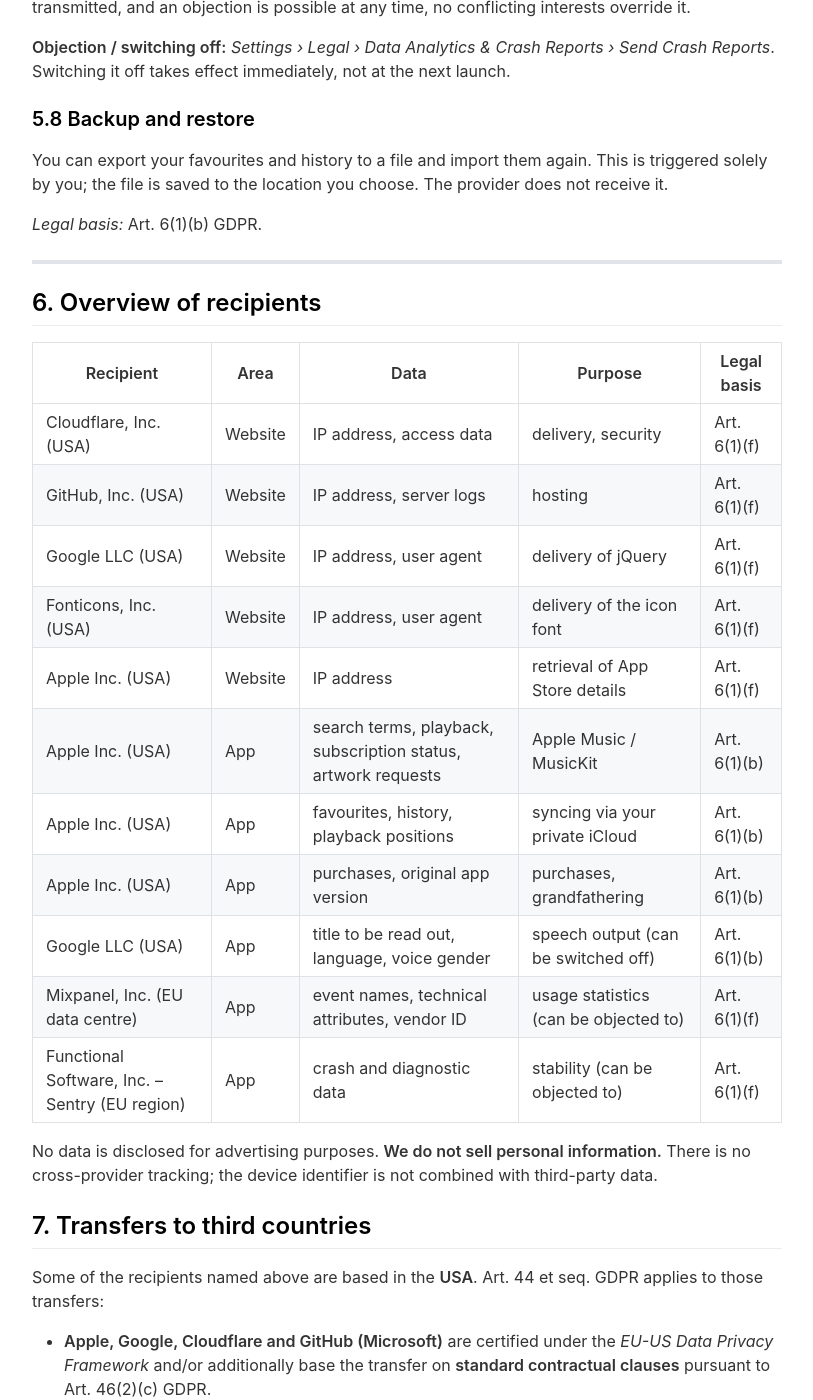
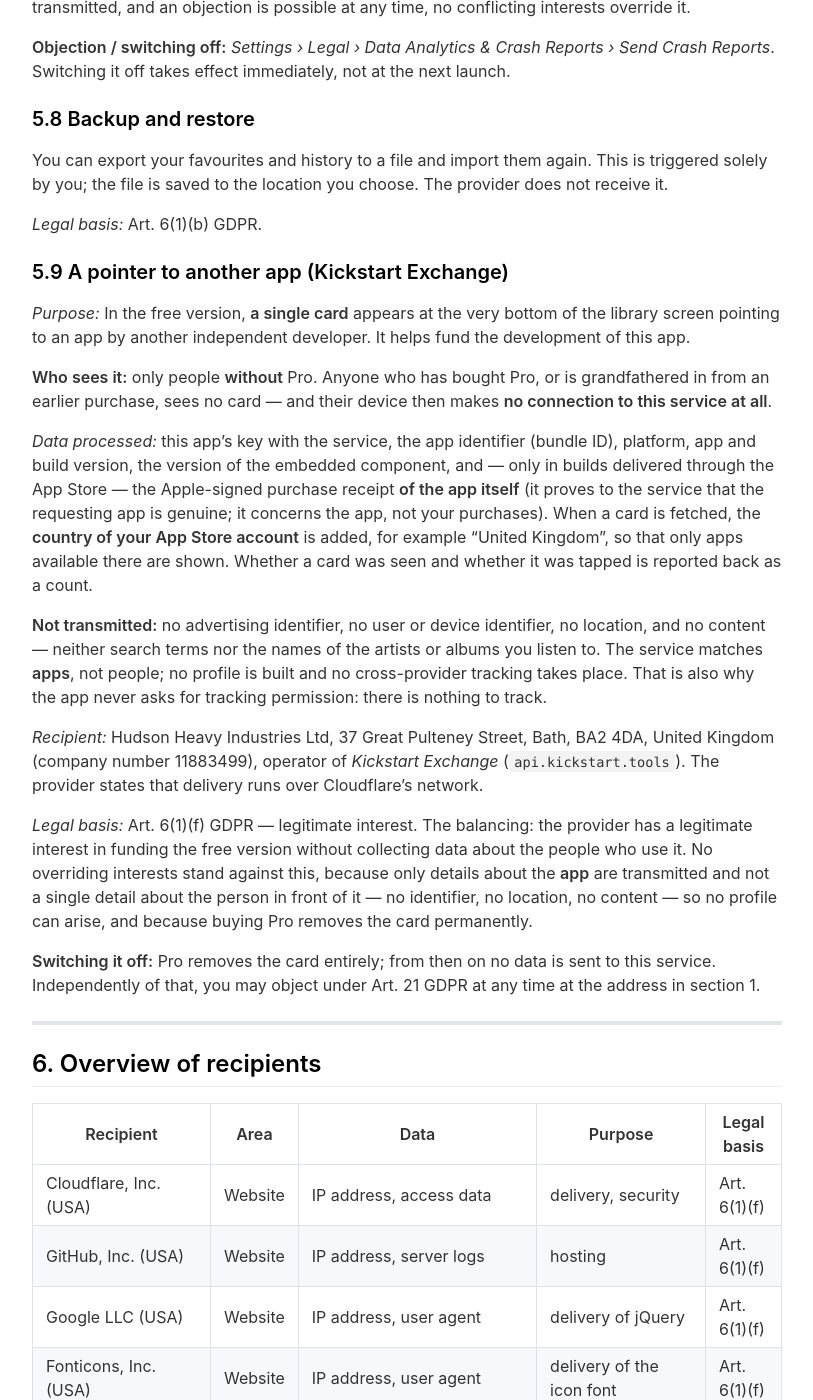
Before and after one commit to pkurzok/PlayTales-Web, a Jekyll site: the page built from _pages/privacypolicy.md, in a window 1280 px wide and 1400 px high, scrolled down 4685 px. Shown: the whole window, without its empty margins (233-1046 px from the left). Built offline with Jekyll 4.4.1, drawn with Linux system fonts in a browser that asks for light colours; nearby versions of some CDN libraries; some of the changed text lies outside the part shown.

Commit message:
Name Kickstart Exchange in the privacy policy, including the COPPA and CCPA sections
Version 1.5.1 shows a single cross-promotion card at the foot of the library to users
without Pro. Three statements became false and are corrected rather than softened:
section 9's "there is no advertising", section 14's COPPA claim of the same, and
section 15's "no advertising network or ad SDK receives data from this app".

New section 5.9 describes what is sent (details about the app, plus the App Store
account's country — no identifier, no location, no content), who receives it (Hudson
Heavy Industries Ltd, UK), and that Pro removes the card and with it every request.
COPPA now says what is true and what matters there: the advert is contextual, chosen
from the storefront country alone, with no behavioural profiling and nothing collected
about the child. CCPA keeps the no-sale and no-cross-context-sharing statements, which
still hold, and explains why.

Co-Authored-By: Claude Opus 5 (1M context) <noreply@anthropic.com>

```diff
--- a/_pages/privacypolicy.md
+++ b/_pages/privacypolicy.md
@@ -219,6 +219,41 @@ solely by you; the file is saved to the location you choose. The provider does n
 
 *Legal basis:* Art. 6(1)(b) GDPR.
 
+### 5.9 A pointer to another app (Kickstart Exchange)
+
+*Purpose:* In the free version, **a single card** appears at the very bottom of the library screen
+pointing to an app by another independent developer. It helps fund the development of this app.
+
+**Who sees it:** only people **without** Pro. Anyone who has bought Pro, or is grandfathered in from
+an earlier purchase, sees no card — and their device then makes **no connection to this service at
+all**.
+
+*Data processed:* this app's key with the service, the app identifier (bundle ID), platform, app and
+build version, the version of the embedded component, and — only in builds delivered through the App
+Store — the Apple-signed purchase receipt **of the app itself** (it proves to the service that the
+requesting app is genuine; it concerns the app, not your purchases). When a card is fetched, the
+**country of your App Store account** is added, for example "United Kingdom", so that only apps
+available there are shown. Whether a card was seen and whether it was tapped is reported back as a
+count.
+
+**Not transmitted:** no advertising identifier, no user or device identifier, no location, and no
+content — neither search terms nor the names of the artists or albums you listen to. The service
+matches **apps**, not people; no profile is built and no cross-provider tracking takes place. That
+is also why the app never asks for tracking permission: there is nothing to track.
+
+*Recipient:* Hudson Heavy Industries Ltd, 37 Great Pulteney Street, Bath, BA2 4DA, United Kingdom
+(company number 11883499), operator of *Kickstart Exchange* (`api.kickstart.tools`). The provider
+states that delivery runs over Cloudflare's network.
+
+*Legal basis:* Art. 6(1)(f) GDPR — legitimate interest. The balancing: the provider has a legitimate
+interest in funding the free version without collecting data about the people who use it. No
+overriding interests stand against this, because only details about the **app** are transmitted and
+not a single detail about the person in front of it — no identifier, no location, no content — so no
+profile can arise, and because buying Pro removes the card permanently.
+
+**Switching it off:** Pro removes the card entirely; from then on no data is sent to this service.
+Independently of that, you may object under Art. 21 GDPR at any time at the address in section 1.
+
 ---
 
 ## 6. Overview of recipients
@@ -236,9 +271,13 @@ solely by you; the file is saved to the location you choose. The provider does n
 | Google LLC (USA) | App | title to be read out, language, voice gender | speech output (can be switched off) | Art. 6(1)(b) |
 | Mixpanel, Inc. (EU data centre) | App | event names, technical attributes, vendor ID | usage statistics (can be objected to) | Art. 6(1)(f) |
 | Functional Software, Inc. – Sentry (EU region) | App | crash and diagnostic data | stability (can be objected to) | Art. 6(1)(f) |
+| Hudson Heavy Industries Ltd – Kickstart Exchange (United Kingdom) | App | app identifier, versions, the app's own purchase receipt, App Store account country, impression and click counts | pointer to another app (removed by Pro) | Art. 6(1)(f) |
 
-No data is disclosed for advertising purposes. **We do not sell personal information.** There is no
-cross-provider tracking; the device identifier is not combined with third-party data.
+**No data about you is disclosed for advertising purposes.** Since version 1.5.1 the free version
+does show a pointer to another app (section 5.9) — but only details about **this app** are
+transmitted for it, and not a single one about the person using it. **We do not sell personal
+information.** There is no cross-provider tracking; the device identifier from section 5.6 is not
+combined with third-party data and never reaches the advertising service.
 
 ## 7. Transfers to third countries
 
@@ -252,6 +291,10 @@ transfers:
   Standard contractual clauses are in place for supporting access from the USA.
 * **Sentry:** this app's data is processed in the **EU region** (data centre in Germany). Standard
   contractual clauses are in place for supporting access from the USA.
+* **Kickstart Exchange** is based in the **United Kingdom**. The European Commission has adopted an
+  **adequacy decision** for the United Kingdom under Art. 45 GDPR, so the transfer requires no
+  additional safeguards. The provider states that delivery runs over Cloudflare's network; it does
+  not state in which country the data is stored.
 
 As matters stand, the USA does not offer a level of protection fully equivalent to that of the EU;
 in particular, access by US authorities cannot be ruled out in every case. You can switch off the
@@ -268,6 +311,10 @@ to Google for speech output by selecting Apple speech output (section 5.5).
 * **Usage statistics** are kept only for as long as they are needed to compare usage across app
   versions, then deleted automatically by Mixpanel. The governing period is the retention period
   set on the Mixpanel project.
+* **Records relating to the pointer to another app** (section 5.9) are kept by the provider for
+  approximately **30 days** by its own account. Daily totals per pair of apps (app identifiers, date,
+  platform, country, impression and click counts) are kept for analysis without a fixed deletion
+  date; they contain no reference to a person.
 * **Server logs** at Cloudflare and GitHub are deleted after the short periods applicable there.
 
 We will tell you the periods currently configured on request, at the address in section 1.
@@ -281,13 +328,18 @@ This app is aimed at children, which calls for particular restraint:
 
 * There is **no user account**, no registration and no sign-in.
 * **No contact details** are collected — no name, e-mail address, phone number or postal address.
-* There is **no advertising**, no advertising identifiers and no cross-provider tracking.
+* The free version shows **a single card** pointing to another app (section 5.9). It sits at the
+  very bottom of the library screen, interrupts nothing, does not blink, opens nothing by itself and
+  is only visible if you scroll that far. There are **no advertising identifiers**, no profile and no
+  cross-provider tracking — not a single detail about the child is sent to the service. Tapping it
+  leads to the App Store, where a purchase requires confirmation via the Apple account as always.
+  **Pro removes the card entirely.**
 * There is no chat, comment or other communication feature.
 * The app's settings are protected by an **arithmetic challenge** so that children cannot change
   them themselves. Purchases additionally require confirmation via the Apple account.
 
 The holder of parental responsibility decides on the use of the app and on the processing described
-in sections 5.6 and 5.7 (cf. Art. 8 GDPR). Please contact the address in section 1 if you wish to
+in sections 5.6, 5.7 and 5.9 (cf. Art. 8 GDPR). Please contact the address in section 1 if you wish to
 request deletion of your child's data. Section 14 adds the specifics under US law.
 
 ## 10. Your rights
@@ -363,15 +415,21 @@ nothing from them. In the terms of the Children's Online Privacy Protection Act
   number, postal address, photo, voice recording or geolocation is collected.
 * There is **no chat, comment, messaging, social feature or user-generated content**, so a child
   cannot disclose personal information to anyone through the app.
-* There is **no advertising**, no advertising identifier and no behavioural profiling.
+* Advertising is limited to **one contextual card** in the free version (section 5.9), and it is
+  **not** behavioural: no advertising identifier is read, no persistent identifier is sent to the
+  service, and nothing about the child is collected, retained or used to select what is shown. Which
+  app appears is chosen from the App Store account's country alone. There is **no behavioural
+  profiling**, no retargeting and no cross-service tracking. Pro removes the card entirely.
 * The only identifier processed is the device-bound Apple vendor ID described in section 5.6, used
   solely for internal usage statistics — never to contact a user, build a profile, or track anyone
   across services.
 * The app's settings are protected by an arithmetic challenge so that a child cannot change them
   unsupervised; purchases require confirmation through the parent's Apple account.
 
-**Parents:** you may at any time ask us to confirm what data associated with your child's device
-exists, to have it deleted, and to refuse any further collection. Write to
+**Parents:** the card described in section 5.9 is the one thing in the app a child can tap that leads
+outside it, and it leads only to the App Store. You may at any time ask us to confirm what data
+associated with your child's device exists, to have it deleted, and to refuse any further
+collection. Write to
 [playtales@peterkurzok.de](mailto:playtales@peterkurzok.de). You can also stop the collection
 yourself, immediately and without contacting us, by switching off *Allow Data Analytics* and *Send
 Crash Reports* under **Settings › Legal › Data Analytics & Crash Reports**. Deleting the app removes
@@ -380,11 +438,19 @@ the locally stored data from the device.
 ## 15. California (CCPA/CPRA)
 
 **We do not sell personal information, and we do not share it for cross-context behavioural
-advertising.** We have not done so in the preceding twelve months. No advertising network, data
-broker or ad SDK receives data from this app or this website.
+advertising.** We have not done so in the preceding twelve months. No data broker receives data from
+this app or this website.
+
+Since version 1.5.1 the free version does embed one advertising component, Kickstart Exchange
+(section 5.9). What it receives is information about **the app**, together with the App Store
+account's country — no advertising identifier, no device or user identifier, and nothing derived
+from a person's activity. Under the CCPA/CPRA definitions that is neither a *sale* nor *sharing for
+cross-context behavioural advertising*, because nothing personal is exchanged and no profile is
+built across services. Buying Pro removes the component's activity entirely.
 
 The categories of personal information processed are those listed in sections 3 to 6: identifiers
-(a device-bound vendor ID; IP addresses in the server logs of our hosting and delivery providers),
+(a device-bound vendor ID; IP addresses in the server logs of our hosting and delivery providers,
+and of the advertising service in section 5.9),
 internet or other electronic network activity information (which app features were used, which
 pages were requested), and diagnostic information from crash reports. They are processed for the
 business purposes stated in each section and are not used for profiling that produces legal or
```
Also changed, not shown: other parts of _pages/privacypolicy.md (+1 -1 lines).
